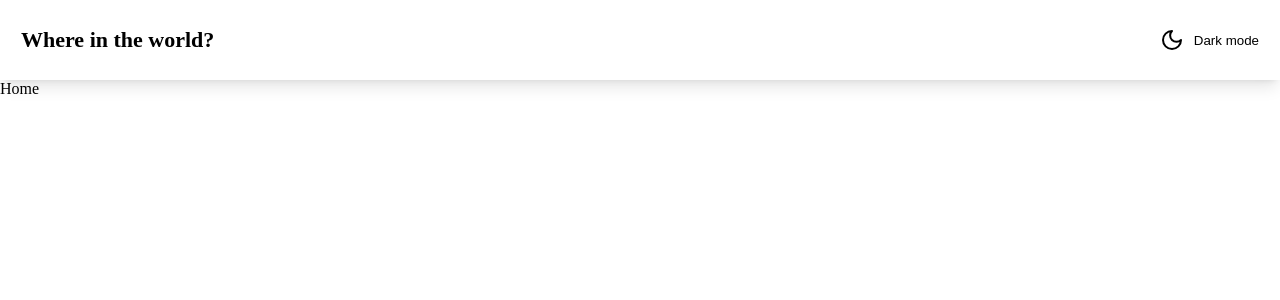
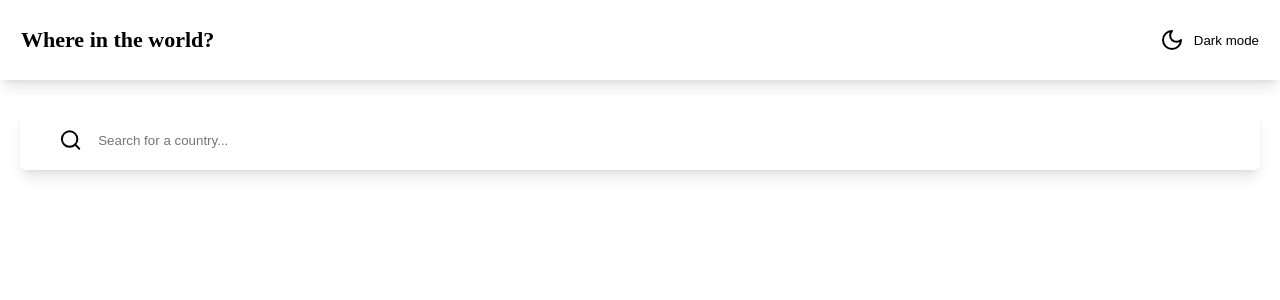
Before and after one commit to PutTheTrust/countries, a React (Vite) app: page / in a window 1280 px wide. Shown: the top 300 px of the page. Built offline with nearby package versions, Linux system fonts and the light colour scheme.

Commit message:
add: search component

```diff
--- a/src/App.tsx
+++ b/src/App.tsx
@@ -1,7 +1,7 @@
 import { Route, Routes } from "react-router-dom";
 import "./App.scss";
 import { Country, Home } from "./pages";
-import Header from "./components/Header";
+import { Header } from "./components";
 
 function App() {
   return (
--- /dev/null
+++ b/src/components/DropDown.tsx
@@ -0,0 +1,5 @@
+const DropDown = () => {
+  return <div>DropDown</div>;
+};
+
+export default DropDown;
--- a/src/components/Header.scss
+++ b/src/components/Header.scss
@@ -6,7 +6,7 @@
   padding-inline: 21px; // 21px
   //   box-shadow: 5px 2px black;
   box-shadow: 0 10px 15px -3px rgb(0 0 0 / 0.1), 0 4px 6px -4px rgb(0 0 0 / 0.1);
-
+  margin-bottom: 30px;
   &__logo {
     font-size: 18px; // 18px
     font-weight: 800;
--- /dev/null
+++ b/src/components/Search.scss
@@ -0,0 +1,20 @@
+.search {
+  background-color: white;
+  display: flex;
+  align-items: center;
+  gap: 16px;
+  height: 60px;
+  padding-inline: 39px;
+  border-radius: 6px;
+  box-shadow: 0 10px 15px -3px rgb(0 0 0 / 0.1), 0 4px 6px -4px rgb(0 0 0 / 0.1);
+
+  &__input {
+    width: 100%;
+    background-color: transparent;
+    border: none;
+    outline: none;
+    ::placeholder {
+      color: black;
+    }
+  }
+}
--- /dev/null
+++ b/src/components/Search.tsx
@@ -0,0 +1,18 @@
+import { Search as SearchIcon } from "lucide-react";
+
+import "./Search.scss";
+
+const Search = () => {
+  return (
+    <div className="search">
+      <SearchIcon />
+      <input
+        className="search__input"
+        type="text"
+        placeholder="Search for a country..."
+      />
+    </div>
+  );
+};
+
+export default Search;
--- /dev/null
+++ b/src/components/index.ts
@@ -0,0 +1,5 @@
+import DropDown from "./DropDown";
+import Header from "./Header";
+import Search from "./Search";
+
+export { Search, Header, DropDown };
--- a/src/index.scss
+++ b/src/index.scss
@@ -1,3 +1,12 @@
+:root {
+  --dark-blue: hsl(209, 23%, 22%);
+  --very-dark-blue: hsl(207, 26%, 17%); // dark mode bg
+  --very-db: hsl(200, 15%, 8%); //light mode text;
+  --dark-gray: hsl(0, 0%, 52%); // light mode input
+  --very-light-gray: hsl(0, 0%, 98%); // light mode background
+  --white: hsl(0, 0%, 100%); // darkmode text light mode elemenets
+}
+
 * {
   margin: 0;
   padding: 0;
@@ -6,4 +15,5 @@
 
 .body {
   font-family: "Nunito Sans", sans-serif;
+  background-color: var(--very-light-gray);
 }
--- /dev/null
+++ b/src/pages/Home.scss
@@ -0,0 +1,3 @@
+.home {
+  margin-inline: 20px;
+}
--- a/src/pages/Home.tsx
+++ b/src/pages/Home.tsx
@@ -1,5 +1,13 @@
+import { Search } from "../components";
+
+import "./Home.scss";
+
 const Home = () => {
-  return <div>Home</div>;
+  return (
+    <div className="home">
+      <Search />
+    </div>
+  );
 };
 
 export default Home;
```
